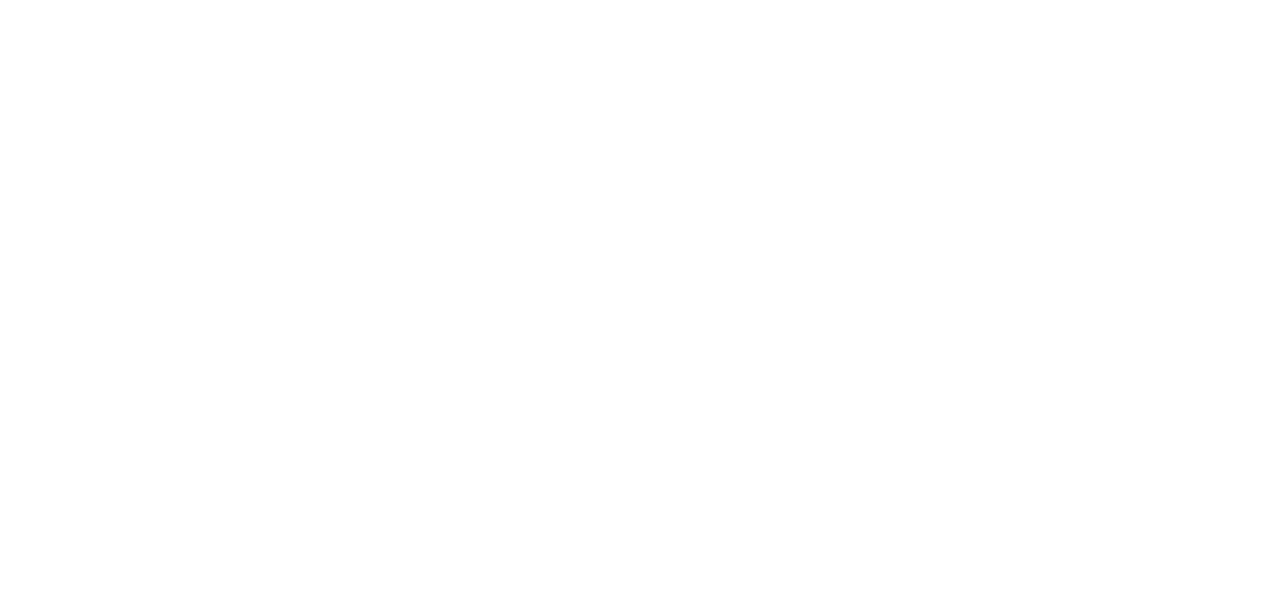
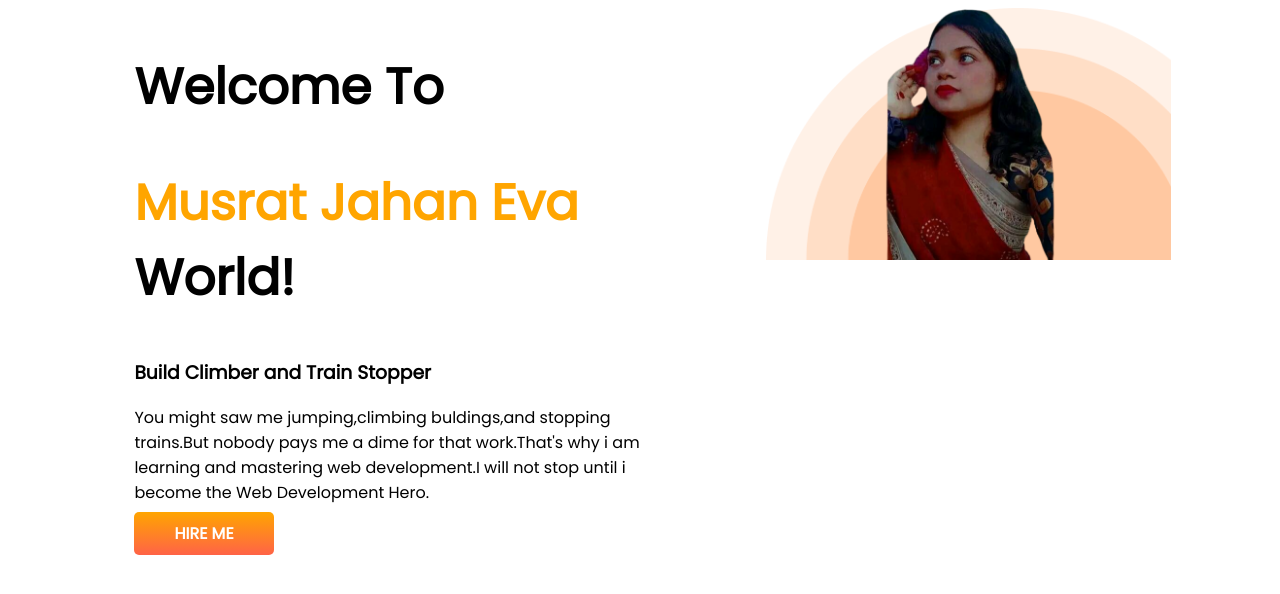
Before and after one commit to musrat93/developer-portfolio, a plain HTML site: page index.html in a window 1280 px wide. Drawn offline with Linux system fonts and the light colour scheme.

Commit message:
top banner added

```diff
--- a/index.html
+++ b/index.html
@@ -1,12 +1,31 @@
 <!DOCTYPE html>
 <html lang="en">
+
 <head>
-    <meta charset="UTF-8">
-    <meta name="viewport" content="width=device-width, initial-scale=1.0">
-    <title>Musrat Portfolio</title>
-    <link rel="stylesheet" href="style.css">
+  <meta charset="UTF-8">
+  <meta name="viewport" content="width=device-width, initial-scale=1.0">
+  <title>Musrat Portfolio</title>
+  <link rel="preconnect" href="https://fonts.googleapis.com">
+  <link rel="preconnect" href="https://fonts.gstatic.com" crossorigin>
+  <link href="https://fonts.googleapis.com/css2?family=Poppins&display=swap" rel="stylesheet">
+  <link rel="stylesheet" href="style.css">
 </head>
+
 <body>
+  <section>
+    <div class="half-width">
+      <h1>Welcome To</h1>
+      <h1><span class="orange-color">Musrat Jahan Eva</span> World!</h1>
+      <h3>Build Climber and Train Stopper</h3>
+      <p>You might saw me jumping,climbing buldings,and stopping trains.But nobody pays me a dime for that work.That's
+        why
+        i am learning and mastering web development.I will not stop until i become the Web Development Hero.</p>
+      <a class="link-button" target="_blank" href="https://www.linkedin.com/feed/">HIRE ME</a>
+    </div>
+    <div class="half-width">
+      <img src="images/header_bg.png" alt="" srcset="">
+    </div>
+  </section>
+</body>
 
-</body>
 </html>
--- a/style.css
+++ b/style.css
@@ -0,0 +1,33 @@
+body {
+    font-family: 'Poppins', sans-serif;
+}
+
+h1 {
+    font-size: 50px;
+}
+
+.orange-color {
+    color: orange;
+}
+
+section {
+    display: flex;
+}
+
+.half-width {
+    width: 50%;
+    padding-left: 10%;
+}
+
+.half-width img {
+    width: 80%;
+}
+
+.link-button {
+    text-decoration: none;
+    background-image: linear-gradient(orange, tomato);
+    padding: 10px 40px;
+    border-radius: 5px;
+    color: white;
+    font-weight: 700;
+}
```
Also changed, not shown: images/developer.png (added), images/hardy.png (added), images/header_bg.png (added), images/icons/facebook.png (added), images/icons/insta.png (added), images/icons/js.png (added), images/icons/mongo.png (added), images/icons/nodejs.png (added), images/icons/react.png (added), images/icons/twitter.png (added).
